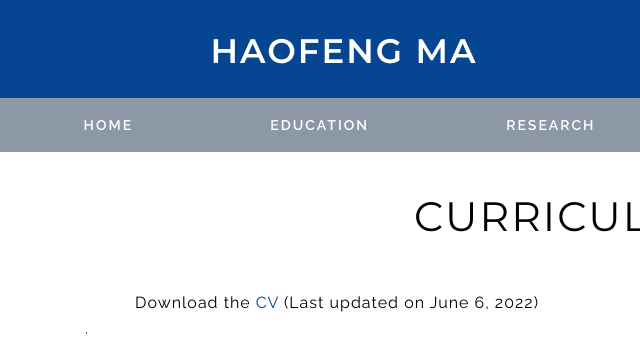
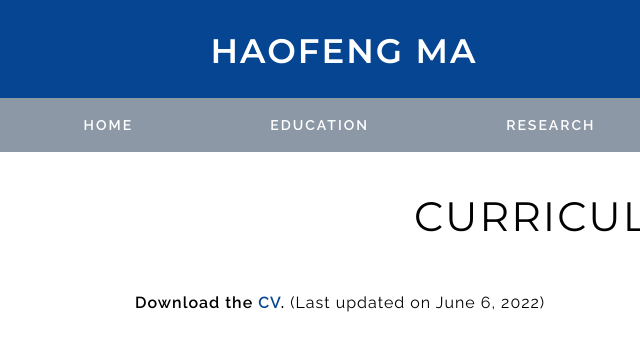
Before and after one commit to haofengma/website, a plain HTML site: page cv.html in a window 1280 px wide. Shown: the top 350 px of the page, 0-640 px from the left. Drawn offline with Linux system fonts and the light colour scheme.

Commit message:
Update cv.html

```diff
--- a/cv.html
+++ b/cv.html
@@ -1,7 +1,7 @@
 <!DOCTYPE html>
 <html lang="zxx">
    <head>
-      <title>Renovate a services Category Flat Bootstrap Responsive Web Template |About :: w3layouts</title>
+      <title>Haofeng Ma | CV</title>
       <!--meta tags -->
       <meta charset="UTF-8">
       <meta name="viewport" content="width=device-width, initial-scale=1">
@@ -80,7 +80,7 @@
          </div>
          <!--//banner -->
       <!-- //short-->
-      <!--about-->
+      <!--CV-->
       <section class="about-inner py-lg-4 py-md-3 py-sm-3 py-3">
          <div class="container py-lg-5 py-md-4 py-sm-4 py-3">
             <div class="title-sub text-center mb-lg-5 mb-md-4 mb-sm-4 mb-3">
@@ -88,7 +88,8 @@
             </div>
             <div class="row">
               <div class="col-lg-7 w3layouts-right-side-img">
-<p style="position:relative; left:50px;font-size:16px;">Download the <a href="files/Haofeng Ma CV.pdf" style="color:#064591;">CV</a> (Last updated on June 6, 2022)</p>.
+<p style="position:relative; left:50px;font-size:16px;"><b>Download the <a href="files/Haofeng Ma CV.pdf" style="color:#064591;">CV</a>.</b> (Last updated on June 6, 2022)</p>
+<br>
 <embed src="files/Haofeng Ma CV.pdf" width="1100px" height="2100px" />
             </div>
          </div>
```
